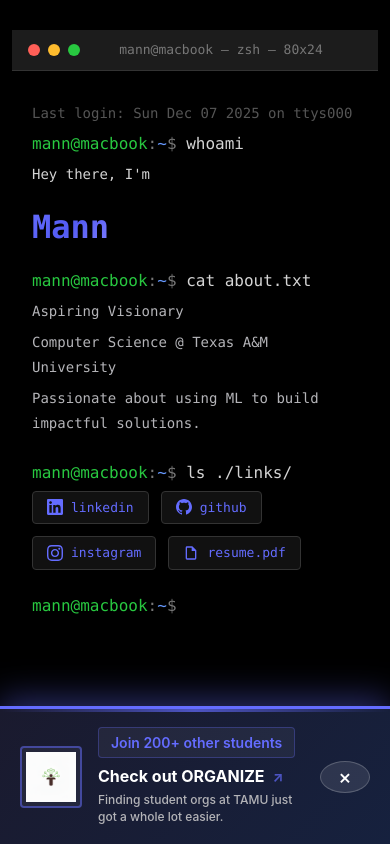
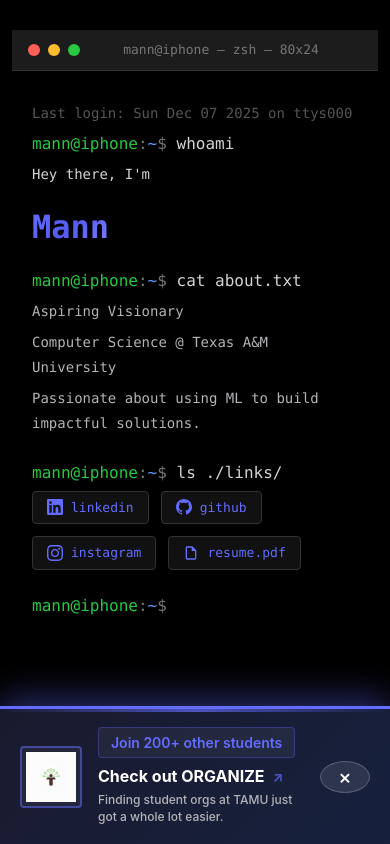
Before and after one commit to Blueturboguy07/mannIPYNB, a React (Vite) app in the folder mannIPYNB/: page / in a window 390 px wide. Shown: the top 844 px of the page. Built offline with nearby package versions, Linux system fonts and the light colour scheme.

Commit message:
adjustments

```diff
--- a/mannIPYNB/src/components/AnimatedHero.tsx
+++ b/mannIPYNB/src/components/AnimatedHero.tsx
@@ -60,7 +60,7 @@
           <span style={{ width: "12px", height: "12px", borderRadius: "50%", background: "#28c840", display: "inline-block" }} />
         </div>
         <span style={{ flex: 1, textAlign: "center", fontSize: "13px", color: "#777" }}>
-          mann@macbook — zsh — 80x24
+          {isMobile ? "mann@iphone" : "mann@macbook"} — zsh — 80x24
         </span>
       </div>
 
@@ -88,7 +88,7 @@
           </div>
 
           <div style={{ marginBottom: "6px" }}>
-            <span style={{ color: "#28c840" }}>mann@macbook</span>
+            <span style={{ color: "#28c840" }}>{isMobile ? "mann@iphone" : "mann@macbook"}</span>
             <span style={{ color: "#777" }}>:</span>
             <span style={{ color: "#6699ff" }}>~</span>
             <span style={{ color: "#777" }}>$ </span>
@@ -115,7 +115,7 @@
           </h1>
 
           <div style={{ marginBottom: "6px" }}>
-            <span style={{ color: "#28c840" }}>mann@macbook</span>
+            <span style={{ color: "#28c840" }}>{isMobile ? "mann@iphone" : "mann@macbook"}</span>
             <span style={{ color: "#777" }}>:</span>
             <span style={{ color: "#6699ff" }}>~</span>
             <span style={{ color: "#777" }}>$ </span>
@@ -133,7 +133,7 @@
           </div>
 
           <div style={{ marginBottom: "6px" }}>
-            <span style={{ color: "#28c840" }}>mann@macbook</span>
+            <span style={{ color: "#28c840" }}>{isMobile ? "mann@iphone" : "mann@macbook"}</span>
             <span style={{ color: "#777" }}>:</span>
             <span style={{ color: "#6699ff" }}>~</span>
             <span style={{ color: "#777" }}>$ </span>
@@ -201,7 +201,7 @@
 
           {/* Final prompt with blinking cursor */}
           <div>
-            <span style={{ color: "#28c840" }}>mann@macbook</span>
+            <span style={{ color: "#28c840" }}>{isMobile ? "mann@iphone" : "mann@macbook"}</span>
             <span style={{ color: "#777" }}>:</span>
             <span style={{ color: "#6699ff" }}>~</span>
             <span style={{ color: "#777" }}>$ </span>
--- a/mannIPYNB/src/components/OrganizePopup.tsx
+++ b/mannIPYNB/src/components/OrganizePopup.tsx
@@ -15,12 +15,14 @@
   }, []);
 
   useEffect(() => {
-    // Show popup after a short delay
-    const timer = setTimeout(() => {
-      setIsVisible(true);
-    }, 2000);
-
-    return () => clearTimeout(timer);
+    const handleScroll = () => {
+      if (window.scrollY > 200) {
+        setIsVisible(true);
+        window.removeEventListener("scroll", handleScroll);
+      }
+    };
+    window.addEventListener("scroll", handleScroll, { passive: true });
+    return () => window.removeEventListener("scroll", handleScroll);
   }, []);
 
   const handleDismiss = () => {
```
Also changed, not shown: mannIPYNB/index.html (+2 -2 lines).
